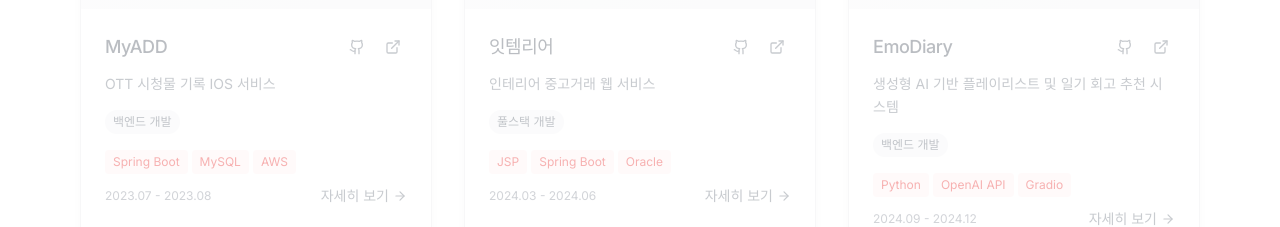
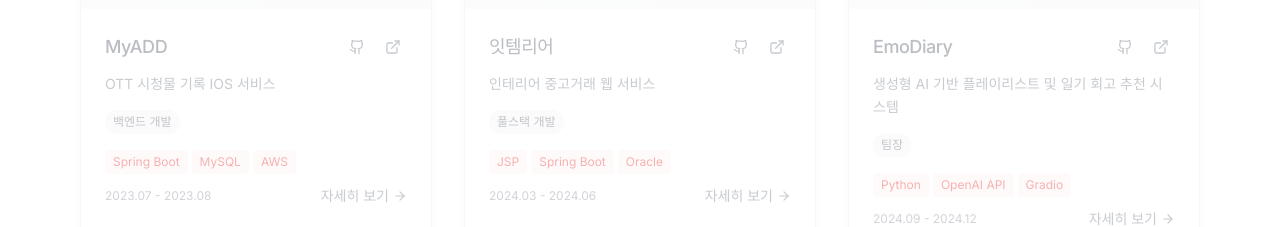
Before and after one commit to jiminseon/portfolio, a Next.js app: page / in a window 1280 px wide. Shown: the part 3580-3807 px from the top of the page. Built offline with nearby package versions, Linux system fonts and the light colour scheme.

Commit message:
Modify : modify text to my portfile

```diff
--- a/components/projects.tsx
+++ b/components/projects.tsx
@@ -35,7 +35,7 @@ export default function Projects({ isActive, onProjectSelect }: ProjectsProps) {
       id: "emodiary",
       title: "EmoDiary",
       description: "생성형 AI 기반 플레이리스트 및 일기 회고 추천 시스템",
-      role: "백엔드 개발",
+      role: "팀장",
       tech: ["Python", "OpenAI API", "Gradio"],
       period: "2024.09 - 2024.12",
     },
```
